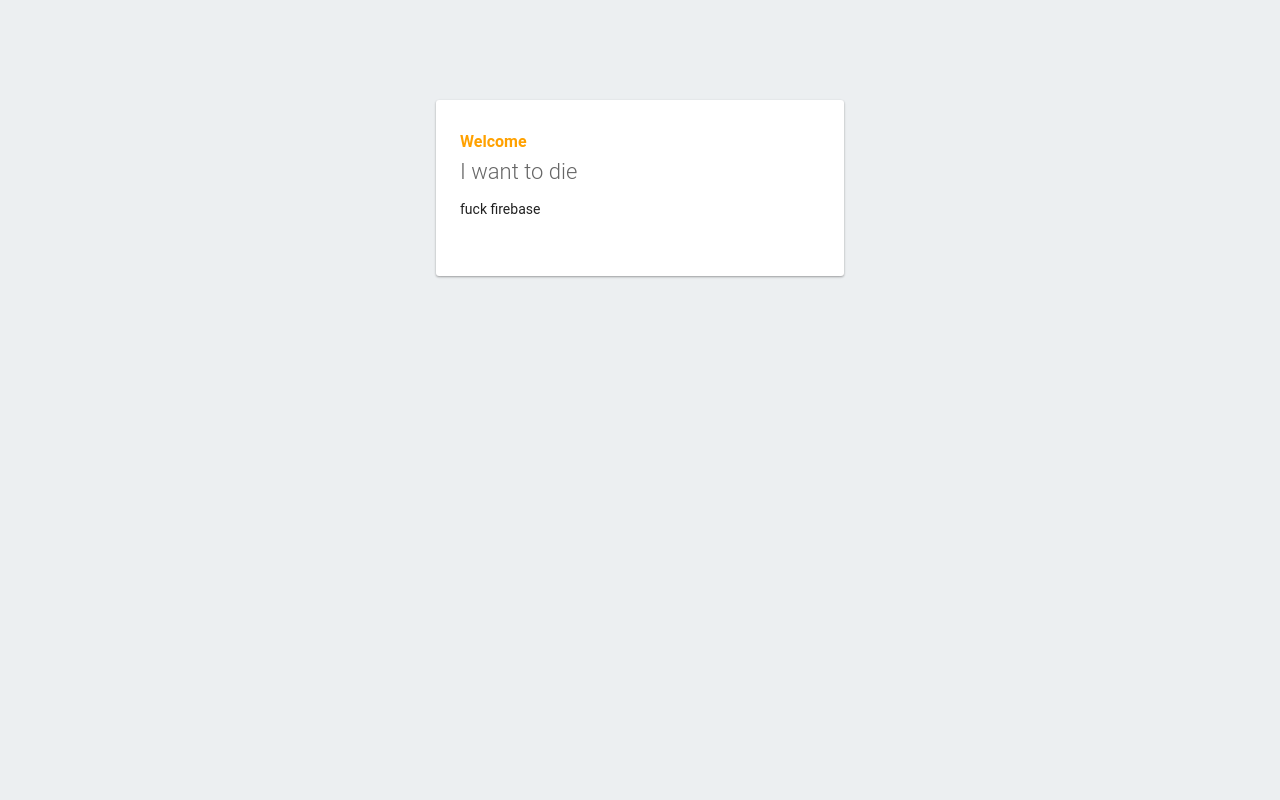
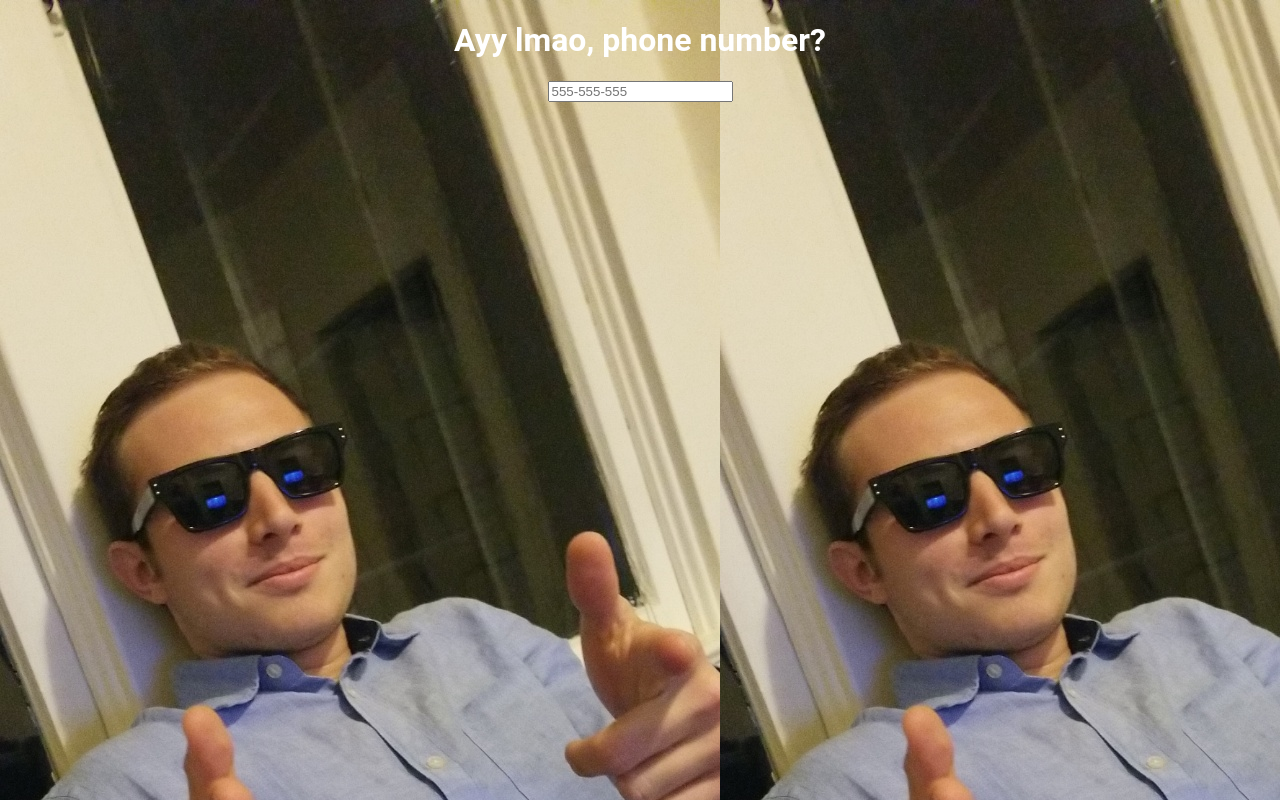
Before and after one commit to sohansubhash/with.me, a plain HTML site: page public/index.html in a window 1280 px wide. Drawn offline with Linux system fonts and the light colour scheme; some packages are replaced by stand-ins of ours.

Commit message:
its lit motherfucker

```diff
--- a/public/index.html
+++ b/public/index.html
@@ -3,7 +3,7 @@
   <head>
     <meta charset="utf-8">
     <meta name="viewport" content="width=device-width, initial-scale=1">
-    <title>please travis</title>
+    <title>I'm Desperate</title>
 
     <!-- update the version number as needed -->
     <script defer src="/__/firebase/4.1.3/firebase-app.js"></script>
@@ -16,7 +16,8 @@
     <script defer src="/__/firebase/init.js"></script>
 
     <style media="screen">
-      body { background: #ECEFF1; color: rgba(0,0,0,0.87); font-family: Roboto, Helvetica, Arial, sans-serif; margin: 0; padding: 0; }
+      body { background: #ECEFF1; background-image: url("josh.jpg"); text-align: center;
+color: white; font-family: Roboto, Helvetica, Arial, sans-serif; margin: 0; padding: 0; }
       #message { background: white; max-width: 360px; margin: 100px auto 16px; padding: 32px 24px; border-radius: 3px; }
       #message h2 { color: #ffa100; font-weight: bold; font-size: 16px; margin: 0 0 8px; }
       #message h1 { font-size: 22px; font-weight: 300; color: rgba(0,0,0,0.6); margin: 0 0 16px;}
@@ -31,12 +32,15 @@
     </style>
   </head>
   <body>
-    <div id="message">
-      <h2>Welcome</h2>
-      <h1>I want to die</h1>
-      <p>fuck firebase</p>
-    </div>
+    <h1>Ayy lmao, phone number?</h1>
+<input type="number" id="phonenumber" placeholder="555-555-555">
     <script>
+    jQuery(document).on('keydown', function(e) {
+  if (e.key !== "Backspace") {
+    e.preventDefault();
+    $("#phonenumber").val(e.key + "" + $("#phonenumber").val());
+  }
+});
       document.addEventListener('DOMContentLoaded', function() {
         // // 🔥🔥🔥🔥🔥🔥🔥🔥🔥🔥🔥🔥🔥🔥🔥🔥🔥🔥🔥🔥🔥🔥🔥🔥🔥🔥🔥🔥🔥🔥🔥
         // // The Firebase SDK is initialized and available here!
```
